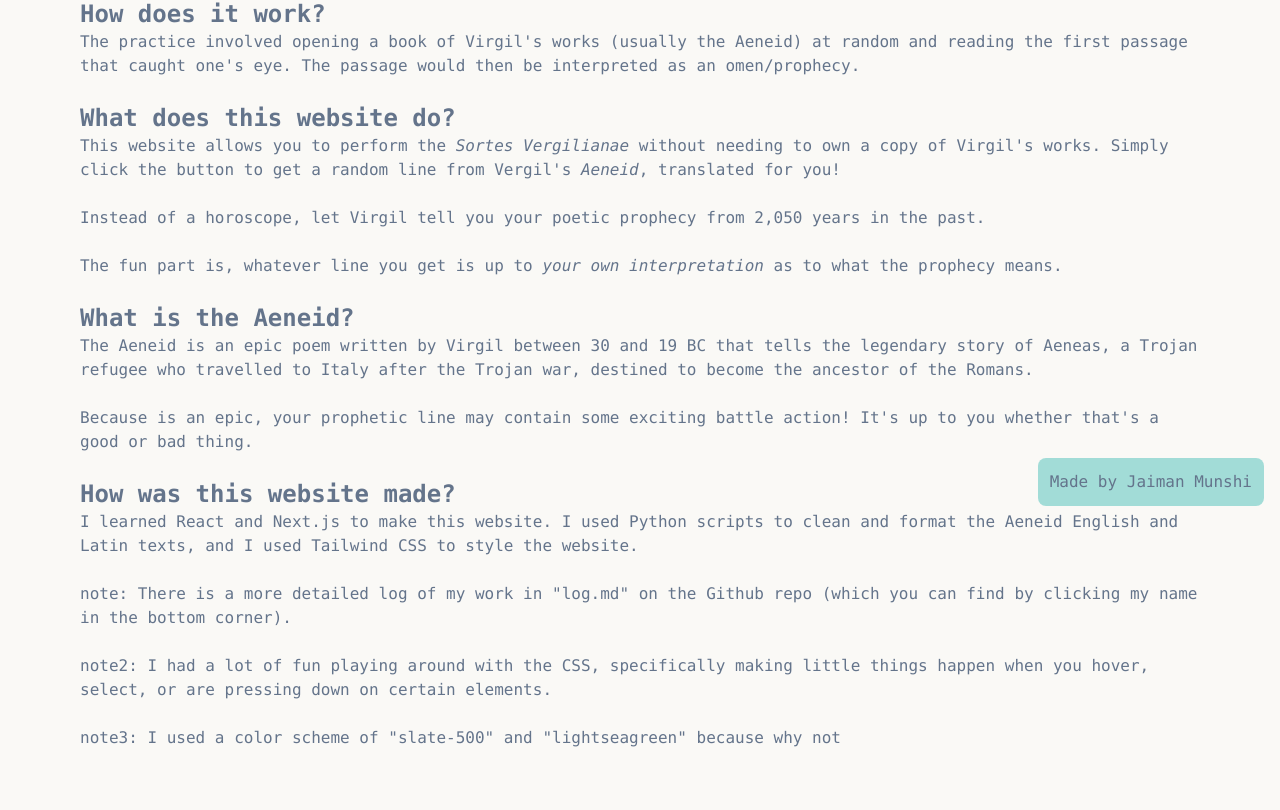
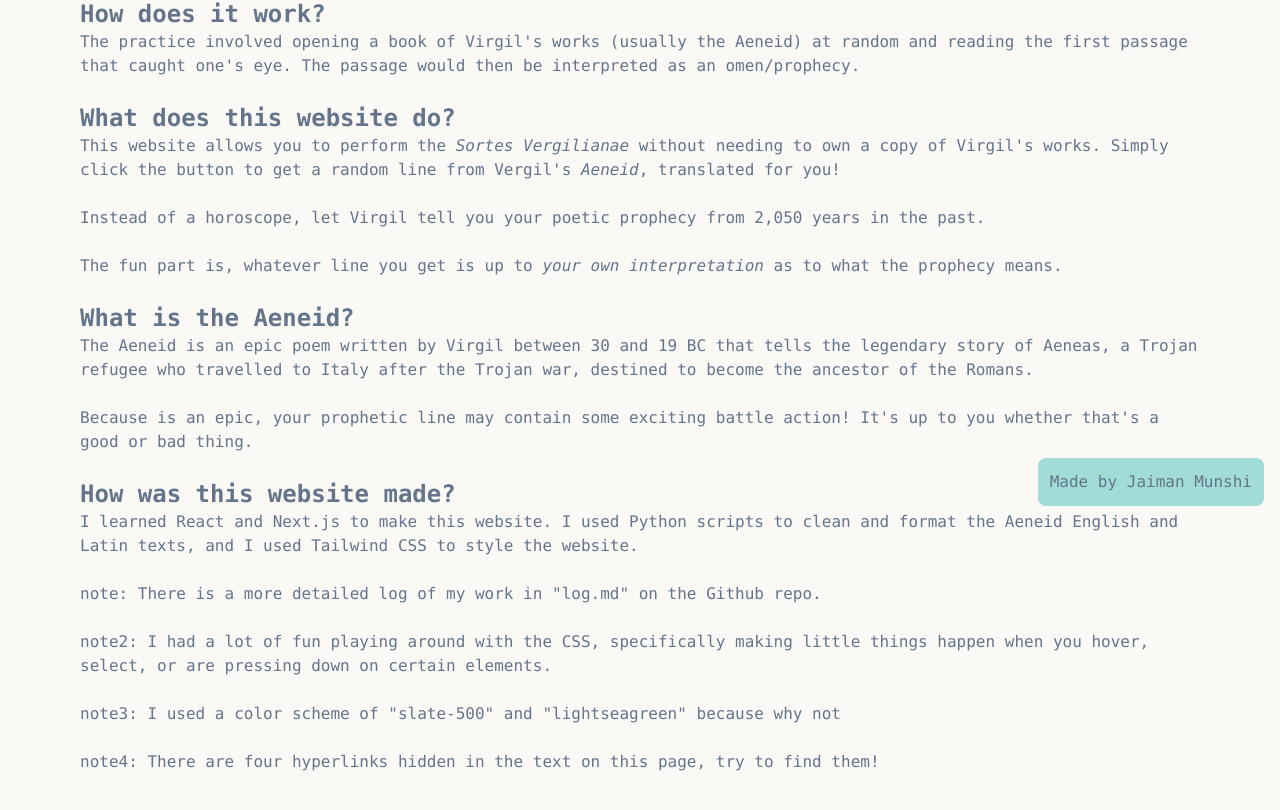
Before and after one commit to jaimanm/sortes-vergilianae, a Next.js app: page /about in a window 1280 px wide. Shown: the part 282-1092 px from the top of the page. Built offline with nearby package versions, Linux system fonts and the light colour scheme.

Commit message:
made a hyperlink

```diff
--- a/app/about/page.tsx
+++ b/app/about/page.tsx
@@ -1,4 +1,5 @@
 // app/about/page.tsx is the UI for the '/about' URL
+import { HyperLink } from '../components/HyperLink/hyperlink';
 import './about.css'
 
 export default function Page() {
@@ -46,14 +47,16 @@ export default function Page() {
       <br></br>
       <h2 className="header">How was this website made?</h2>
       <p>
-        I learned React and Next.js to make this website. I used Python scripts to clean and format the Aeneid English and Latin texts,
+        I learned <HyperLink text="React" href="https://react.dev" /> and <HyperLink text="Next.js" href="https://nextjs.org" /> to make this website. I used Python scripts to clean and format the Aeneid English and Latin texts,
          and I used Tailwind CSS to style the website.
         <br></br><br></br>
-        note: There is a more detailed log of my work in "log.md" on the Github repo (which you can find by clicking my name in the bottom corner).
+        note: There is a more detailed log of my work in "log.md" on the <HyperLink text="Github repo" href="https://github.com/jaimanm/sortes-vergilianae/" />.
         <br></br><br></br>
         note2: I had a lot of fun playing around with the CSS, specifically making little things happen when you hover, select, or are pressing down on certain elements.
         <br></br><br></br>
         note3: I used a color scheme of "slate-500" and "lightseagreen" because why not
+        <br></br><br></br>
+        note4: There are four hyperlinks hidden in the text on this page, try to find them!
       </p>
     </div>
   );
--- /dev/null
+++ b/app/components/HyperLink/hyperlink.tsx
@@ -0,0 +1,5 @@
+export function HyperLink({ text, href}) {
+    return (
+        <a className="hover:italic hover:text-[lightseagreen]" href={href} target='_blank'>{text}</a>
+    )
+}
--- a/app/layout.tsx
+++ b/app/layout.tsx
@@ -4,6 +4,7 @@ import { Links } from "./components/Links/links"
 
 // These styles apply to every route in the application
 import './globals.css'
+import { HyperLink } from "./components/HyperLink/hyperlink"
 
 // it is required to have a layout.tsx at the top level of the app directory
 export const metadata: Metadata = {
@@ -33,12 +34,10 @@ export default function RootLayout({
 
 function Footer() {
   return (
-    <a href="https://www.github.com/jaimanm">
-    <div className="fixed bottom-3 right-4 bg-[lightseagreen] w-auto h-auto bg-opacity-40 rounded-lg hover:text-[lightseagreen] hover:italic ">
+    <div className="fixed bottom-3 right-4 bg-[lightseagreen] w-auto h-auto bg-opacity-40 rounded-lg">
       <p className="p-3">
-        Made by Jaiman Munshi
+        <HyperLink text="Made by Jaiman Munshi" href="https://www.github.com/jaimanm" />
       </p>
     </div>
-    </a>
   );
 }
```
